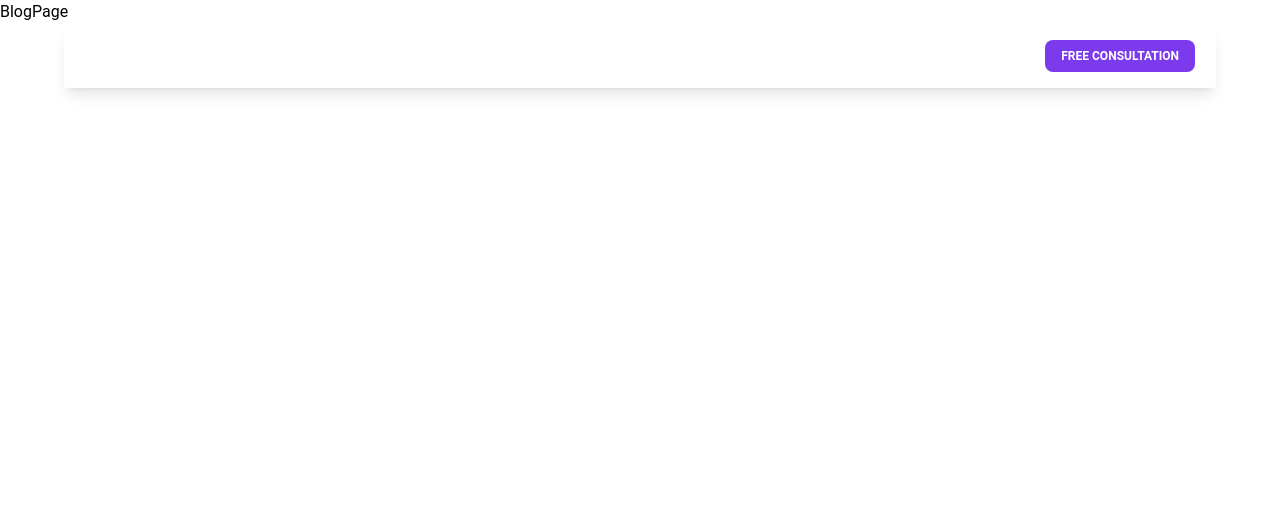
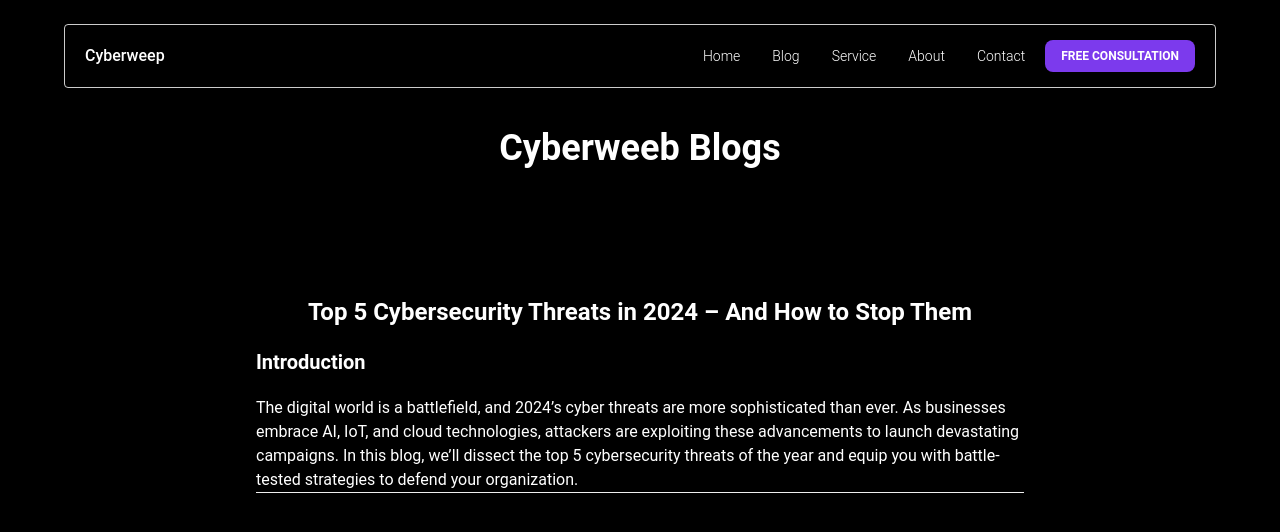
Before and after one commit to codingisf/cyberweep, a React (Vite) app: page /blog in a window 1280 px wide. Shown: the top 532 px of the page. Built offline with nearby package versions, Linux system fonts and the light colour scheme.

Commit message:
Update BlogPage.jsx

```diff
--- a/src/Pages/BlogPage.jsx
+++ b/src/Pages/BlogPage.jsx
@@ -1,10 +1,28 @@
-
-import React from 'react'
+import React from "react";
 
 function BlogPage() {
   return (
-    <div>BlogPage</div>
-  )
+    <section className="bg-black min-h-[100vh] text-white ">
+      <h1 className="text-4xl text-center font-bold py-32">Cyberweeb Blogs</h1>
+      <section className="w-[60%] mx-auto h-full">
+        <a className="" href="/Blog1">
+        <h1 className="text-2xl text-center font-bold">
+          Top 5 Cybersecurity Threats in 2024 – And How to Stop Them
+        </h1>
+        <p className="text-xl font-bold my-5">Introduction</p>
+        <p>
+          The digital world is a battlefield, and 2024’s cyber threats are more
+          sophisticated than ever. As businesses embrace AI, IoT, and cloud
+          technologies, attackers are exploiting these advancements to launch
+          devastating campaigns. In this blog, we’ll dissect the top 5
+          cybersecurity threats of the year and equip you with battle-tested
+          strategies to defend your organization.
+        </p>
+        </a>
+        <hr className="w-[100%] mx-auto my-20"/>
+      </section>
+    </section>
+  );
 }
 
-export default BlogPage
+export default BlogPage;
```
